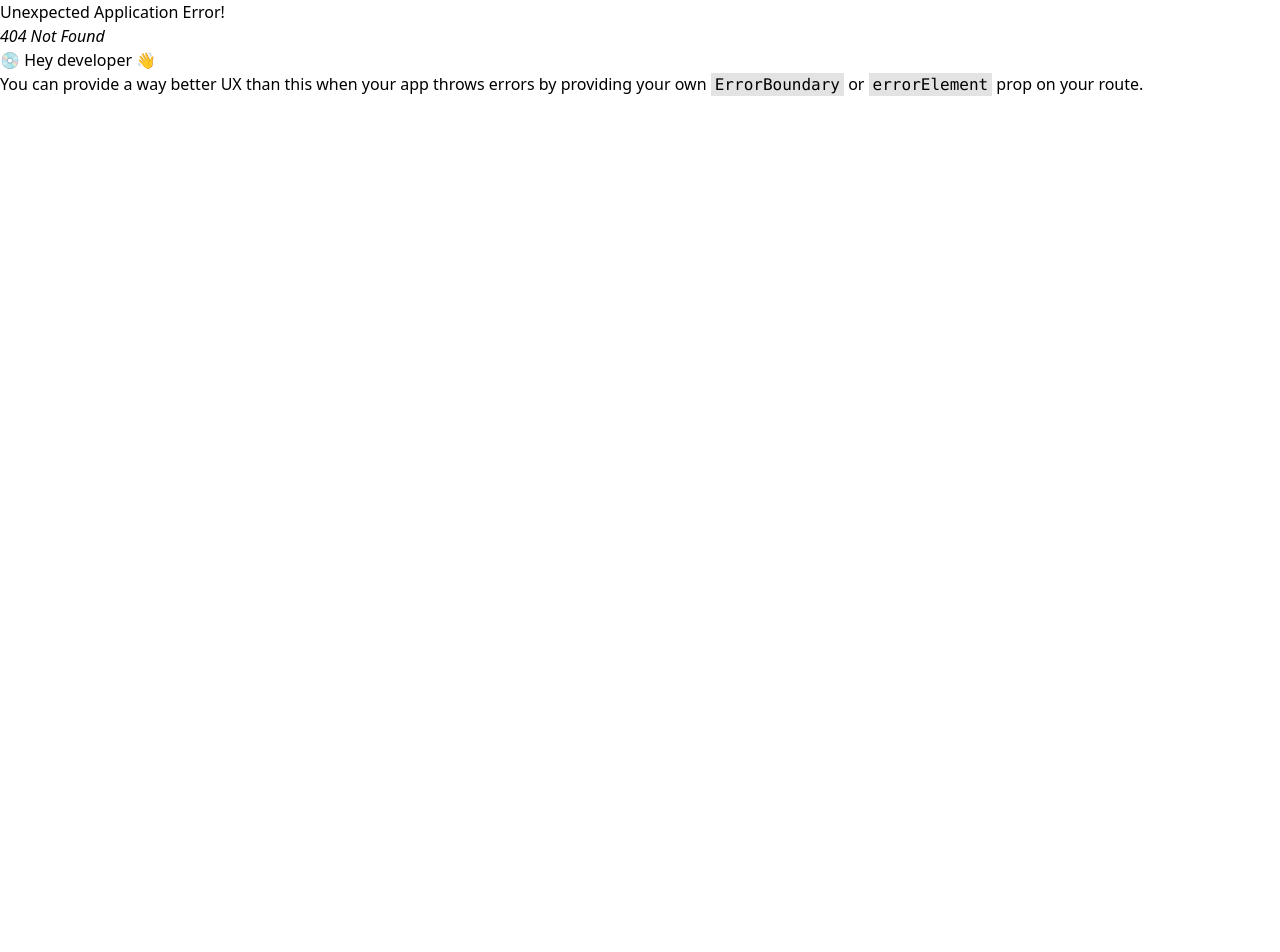
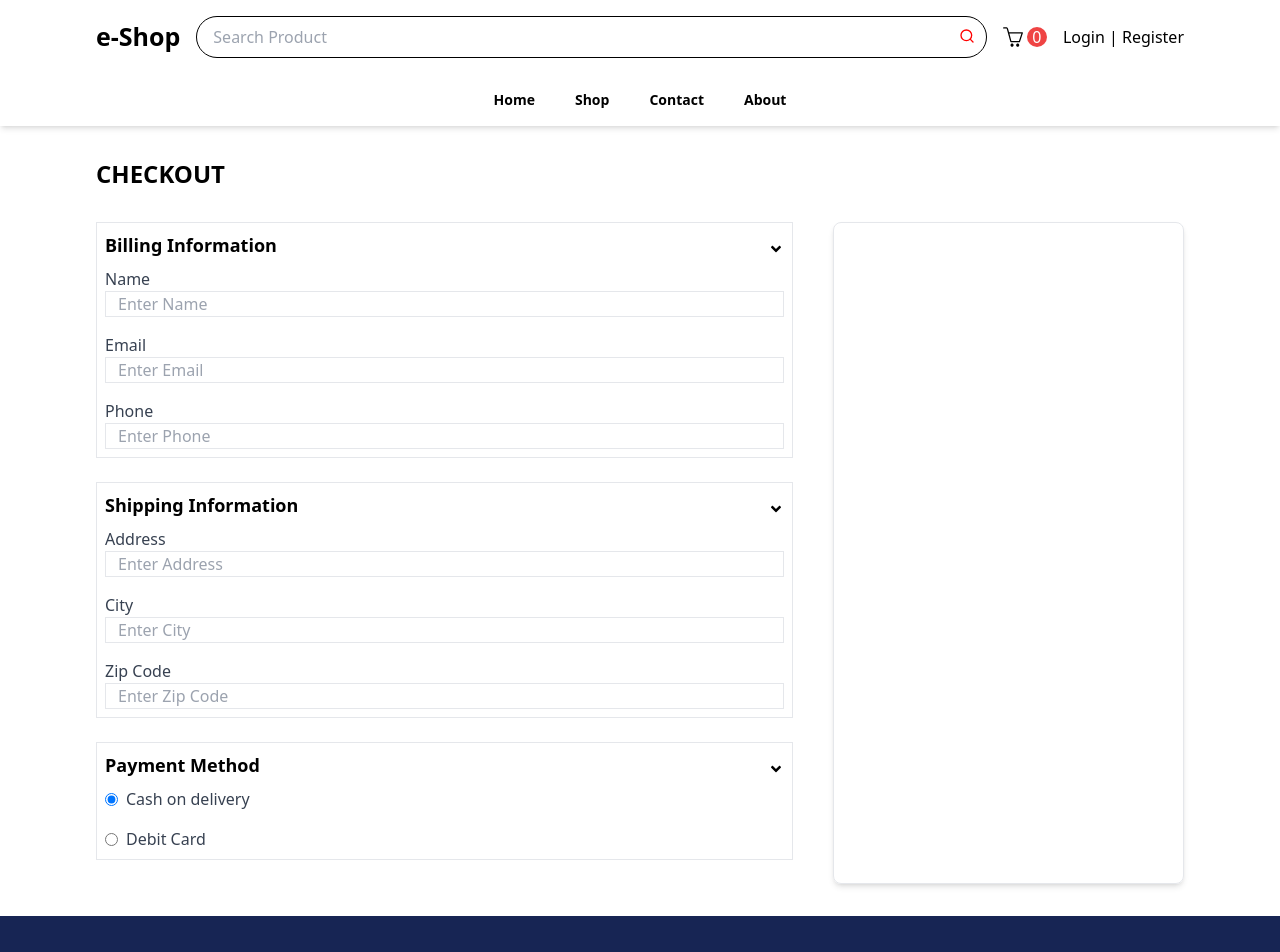
Before and after one commit to StasaAleksandra11/eCommerce, a React (Vite) app: page /checkout in a window 1280 px wide. Before the commit this address had no page. Shown: the top 952 px of the page. Before the commit the page ends 800 px from the top, so only its background shows below. Built offline with nearby package versions, Linux system fonts and the light colour scheme.

Commit message:
Checkout Page

```diff
--- a/src/main.jsx
+++ b/src/main.jsx
@@ -11,6 +11,7 @@
 import ShopPage from './pages/ShopPage.jsx'
 import AboutPage from './pages/AboutPage.jsx'
 import ContactPage from './pages/ContactPage.jsx'
+import CheckoutPage from './pages/CheckoutPage.jsx'
 
 
 const router = createBrowserRouter([
@@ -37,6 +38,10 @@
       {
         path: '/about',
         element: <AboutPage/>
+      },
+      {
+        path: '/checkout',
+        element: <CheckoutPage/>
       }
     ]
 
--- a/src/pages/CartPage.jsx
+++ b/src/pages/CartPage.jsx
@@ -12,12 +12,14 @@
 
 import ModalComponent from '../components/ModalComponent';
 import AddressComponent from '../components/AddressComponent';
+import { useNavigate } from 'react-router-dom';
 function CartPage() {
 
  const dispatch = useDispatch()
  const {products, cartTotal, totalPrice, totalProduct} = useSelector((state) => state.cartStore)
  const [address, setAddress] = useState('Z. Trifunovica 17')
  const [isModelOpen, setIsModelOpen] = useState(false)
+ const navigate = useNavigate()
  function handleRemove(item) {
   dispatch(deleteProductAction(item))
  }
@@ -82,7 +84,7 @@
        <span>${parseFloat(totalPrice.toFixed(2))}</span>
      </div>
 
-     <button className='w-full bg-red-600 text-white py-2 hover:bg-red-800'>Proced to checkout</button>
+     <button className='w-full bg-red-600 text-white py-2 hover:bg-red-800' onClick={() => navigate('/checkout')}>Proced to checkout</button>
    </div>
    </div>
      <ModalComponent isModelOpen={isModelOpen} setIsModelOpen={setIsModelOpen}><AddressComponent setAddress={setAddress} setIsModelOpen={setIsModelOpen}/></ModalComponent>
--- /dev/null
+++ b/src/pages/CheckoutPage.jsx
@@ -0,0 +1,169 @@
+import React, { useState } from 'react';
+import { FaAngleDown, FaAngleUp } from 'react-icons/fa';
+
+function CheckoutPage() {
+	const [billingToggle, setBillingToggle] = useState(true);
+    const [shippingInformation, setShippingInformation] = useState(true)
+    const [paymentToggle, setPaymentToggle] = useState(true)
+    const [paymentMethod, setPaymentMethod] = useState('cod')
+	return (
+		<div className='container mx-auto py-8 min-h-96 px-4 md:px-16 lg:px-24 '>
+			<h3 className='text-2xl font-semibold mb-4'>CHECKOUT</h3>
+			<div className='flex flex-col md:flex-row justify-between space-x-10 mt-8'>
+				<div className='md:w-2/3'>
+                {/* Billing Information */}
+					<div className='border p-2 mb-6'>
+					     <div
+							className='flex items-center justify-between'
+							onClick={() => setBillingToggle(!billingToggle)}>
+							<h3 className='text-lg font-semibold mb-2'>
+								Billing Information
+							</h3>
+							{billingToggle ? <FaAngleDown /> : <FaAngleUp />}
+						   </div>
+					       <div className={` space-y-4 ${billingToggle ? '' : 'hidden'} `}>
+							   <div>
+								<label className='block text-gray-700'>Name</label>
+								<input
+									type='text'
+									name='name'
+									placeholder='Enter Name'
+									className='w-full px-3 border'/>
+							    </div>
+
+
+							    <div>
+								<label className='block text-gray-700'>Email</label>
+								<input
+									type='email'
+									name='email'
+									placeholder='Enter Email'
+									className='w-full px-3 border'/>
+                                </div>
+
+						        <div>
+
+								<label className='block text-gray-700'>Phone</label>
+								<input
+									type='text'
+									name='phone'
+									placeholder='Enter Phone'
+									className='w-full px-3 border'/>
+							    </div>
+						  </div>
+
+
+				</div>
+
+                      {/* Shipping Information */}
+                <div className='border p-2 mb-6'>
+					     <div
+							className='flex items-center justify-between'
+							onClick={() => setShippingInformation(!shippingInformation)}>
+							<h3 className='text-lg font-semibold mb-2'>
+								Shipping Information
+							</h3>
+							{billingToggle ? <FaAngleDown /> : <FaAngleUp />}
+						   </div>
+					       <div className={` space-y-4 ${shippingInformation ? '' : 'hidden'} `}>
+							   <div>
+								<label className='block text-gray-700'>Address</label>
+								<input
+									type='text'
+									name='address'
+									placeholder='Enter Address'
+									className='w-full px-3 border'/>
+							    </div>
+
+
+							    <div>
+								<label className='block text-gray-700'>City</label>
+								<input
+									type='text'
+									name='city'
+									placeholder='Enter City'
+									className='w-full px-3 border'/>
+                                </div>
+
+						        <div>
+
+								<label className='block text-gray-700'>Zip Code</label>
+								<input
+									type='text'
+									name='zip code'
+									placeholder='Enter Zip Code'
+									className='w-full px-3 border'/>
+							    </div>
+						  </div>
+
+
+				</div>
+
+                      {/*payment method */}
+                <div className='border p-2 mb-6'>
+					     <div
+							className='flex items-center justify-between'
+							onClick={() => setPaymentToggle(!paymentToggle)}>
+							<h3 className='text-lg font-semibold mb-2'>
+								Payment Method
+							</h3>
+							{paymentToggle  ? <FaAngleDown /> : <FaAngleUp />}
+						   </div>
+					       <div className={` space-y-4 ${paymentToggle ? '' : 'hidden'} `}>
+							   <div className='flex items-center mb-2'>
+								<input
+									type='radio'
+									name='name'
+                                    checked={paymentMethod === 'cod'}
+                                    onChange={() => setPaymentMethod('cod')}
+									/>
+								<label className='block text-gray-700 ml-2'>Cash on delivery</label>
+							   </div>
+                               <div className='flex items-center mb-2'>
+								<input
+									type='radio'
+									name='name'
+                                    checked={paymentMethod === 'dc'}
+                                    onChange={() => setPaymentMethod('dc')}
+									/>
+								<label className='block text-gray-700 ml-2'>Debit Card</label>
+							    </div>
+                          {paymentMethod === 'dc' && (
+                            <div className='bg-gray-100 p-4 rounded-lg mb-4'>
+                                <h3 className='text-xl font-semibold mb-4'>Debit Card Information</h3>
+                                <div className='mb-4'>
+                                    <label className='block text-gray-700 font-semibold mb-2'>Card Number</label>
+                                    <input type='text' placeholder='Enter Card Number'
+                                    className='p-2 border w-full rounded'/>
+                                </div>
+                                <div>
+                                    <label className='block text-gray-700 font-semibold mb-2'>Card Holder Name</label>
+                                    <input type='text' placeholder='Enter Card Holder Name'
+                                     className='p-2 border w-full rounded'/>
+                                </div>
+                                <div>
+                                    <div>
+                                        <label className='block text-gray-700 font-semibold mb-2'>Expire Date</label>
+                                        <input type='text' placeholder='Enter Expire Date'
+                                         className='p-2 border w-full rounded'/>
+                                    </div>
+                                    <div>
+                                        <label className='block text-gray-700 font-semibold mb-2'>CVV</label>
+                                        <input type='text' placeholder='CVV'
+                                         className='p-2 border w-full rounded'/>
+                                    </div>
+                                </div>
+                            </div>
+                          )}
+						  </div>
+
+
+				</div>
+				</div>
+				<div className='md:w-1/3 p-6 rounded-lg shadow-md border'></div>
+			</div>
+		</div>
+	);
+}
+
+export default CheckoutPage;
```
